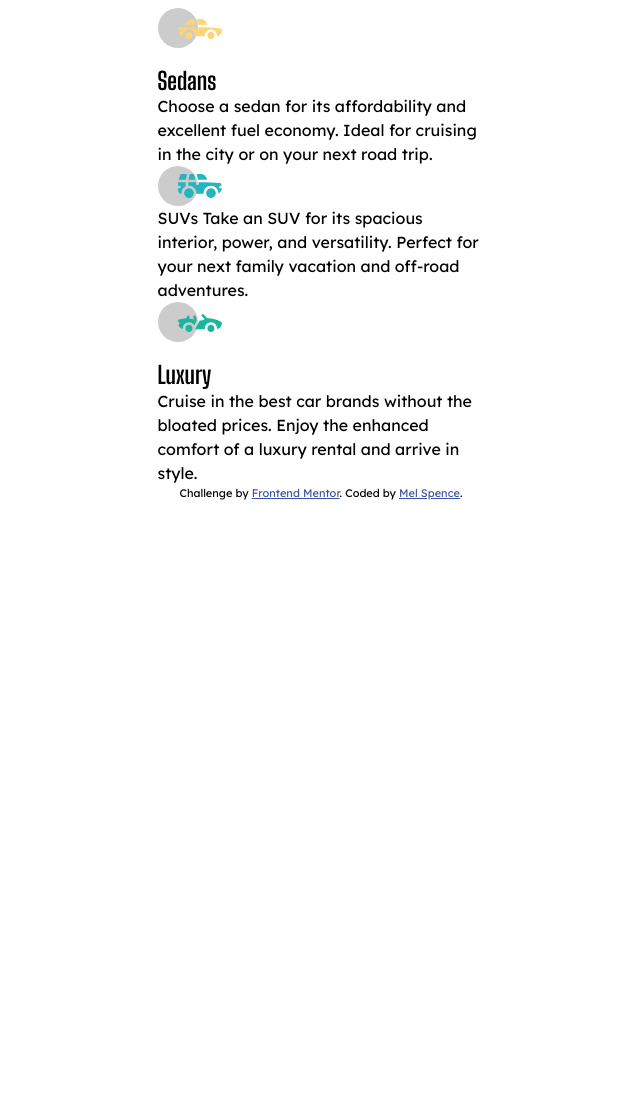
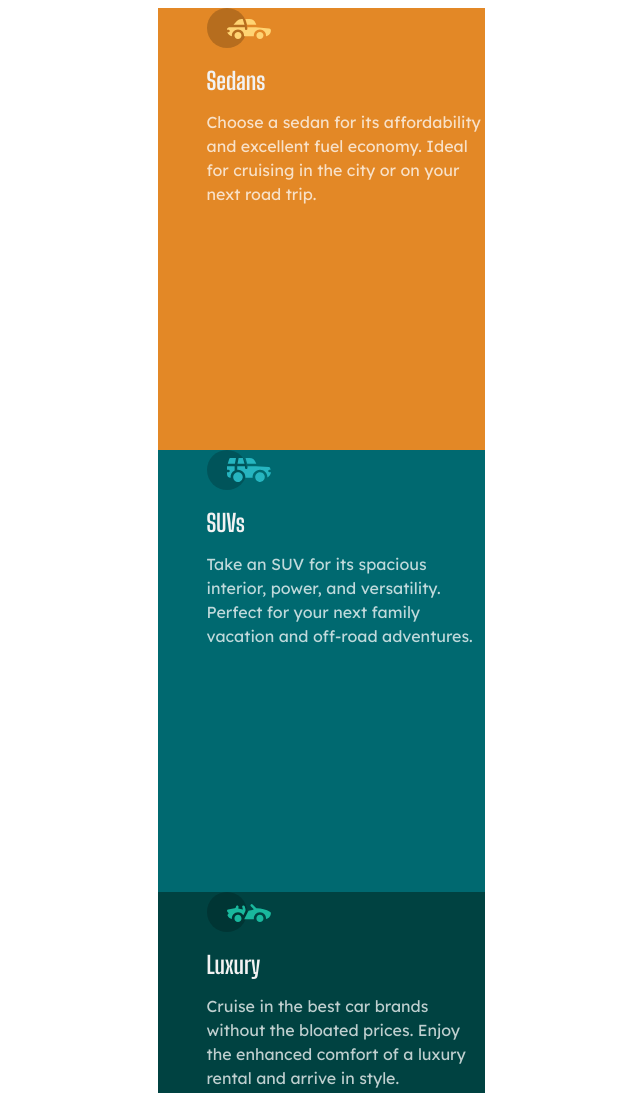
Before and after one commit to melspence/fe-3-column-preview-card, a website built with Vite: page index.html in a window 1280 px wide. Shown: the top 1093 px of the page, without its empty margins (319-959 px from the left). Before the commit the page ends 808 px from the top, so only its background shows below. Built offline with nearby package versions, Linux system fonts and the light colour scheme.

Commit message:
styling cards

```diff
--- a/assets/css/style.css
+++ b/assets/css/style.css
@@ -115,9 +115,29 @@ textarea:not([rows]) {
 
 .product_card {
     width: 327px;
+    height: 442px;
+    display: flex;
+    flex-direction: column;
+    align-items: flex-start;
+    padding-left: 49px;
+}
+.product_card[sedan] {
+    background-color: var(--Orange-300);
+}
+
+.product_card[suvs] {
+    background-color: var(--cyan-700);
+}
+
+.product_card[luxury] {
+    background-color: var(--cyan-900);
 }
 
 .product_card_title {
     font-family: "Big Shoulders Display", sans-serif;
     font-weight: 700;
+    color: var(--gray-100);
 }
+.product_card_content {
+    color: var(--white-200);
+}
--- a/index.html
+++ b/index.html
@@ -15,25 +15,34 @@
   <body class="lexend-deca-400">
   <main>
     <div class="products">
-      <div class="product_card">
+      <div sedan class="product_card">
         <img src="assets/images/icon-sedans.svg" width="64" height="40" alt="Sedan car icon">
         <H2 class="product_card_title">Sedans</H2>
-        Choose a sedan for its affordability and excellent fuel economy. Ideal for cruising in the city
-        or on your next road trip.
+        <p class="product_card_content">
+          Choose a sedan for its affordability and excellent fuel economy. Ideal for
+          cruising in the city
+          or on your next road trip.
+        </p>
       </div>
 
-      <div class="product_card">
+      <div suvs class="product_card">
         <img src="assets/images/icon-suvs.svg" width="64" height="40" alt="SUVs icon">
-        SUVs
-        Take an SUV for its spacious interior, power, and versatility. Perfect for your next family vacation
-        and off-road adventures.
+        <H2 class="product_card_title">SUVs</H2>
+        <p class="product_card_content">
+          Take an SUV for its spacious interior, power, and versatility. Perfect for your
+          next family vacation
+          and off-road adventures.
+        </p>
       </div>
 
-      <div class="product_card">
+      <div luxury class="product_card">
         <img src="assets/images/icon-luxury.svg" width="64" height="40" alt="car icon">
         <H2 class="product_card_title">Luxury</H2>
-        Cruise in the best car brands without the bloated prices. Enjoy the enhanced comfort of a luxury
-        rental and arrive in style.
+        <p class="product_card_content">
+          Cruise in the best car brands without the bloated prices. Enjoy the enhanced
+          comfort of a luxury
+          rental and arrive in style.
+        </p>
       </div>
     </div>
   </main>
```
